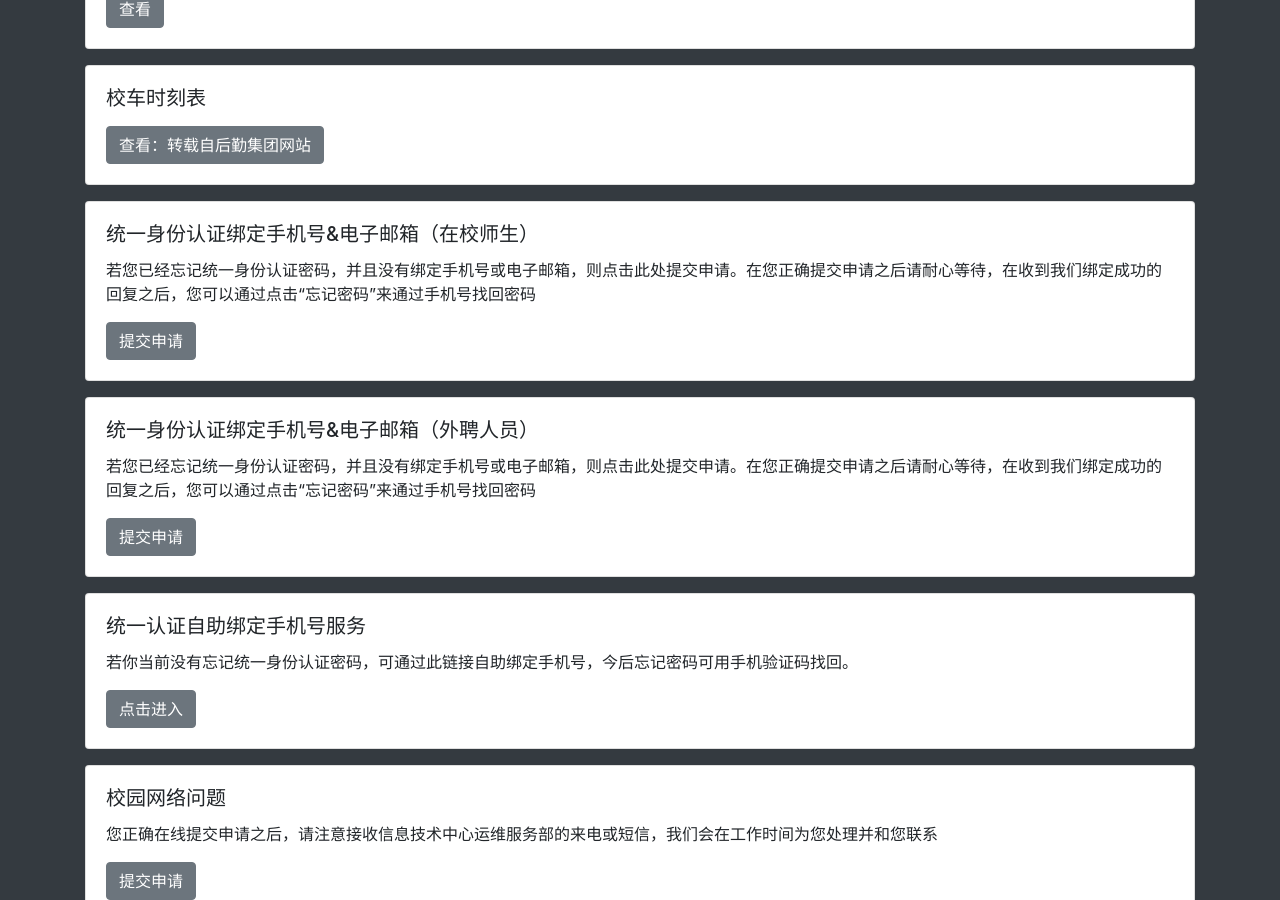
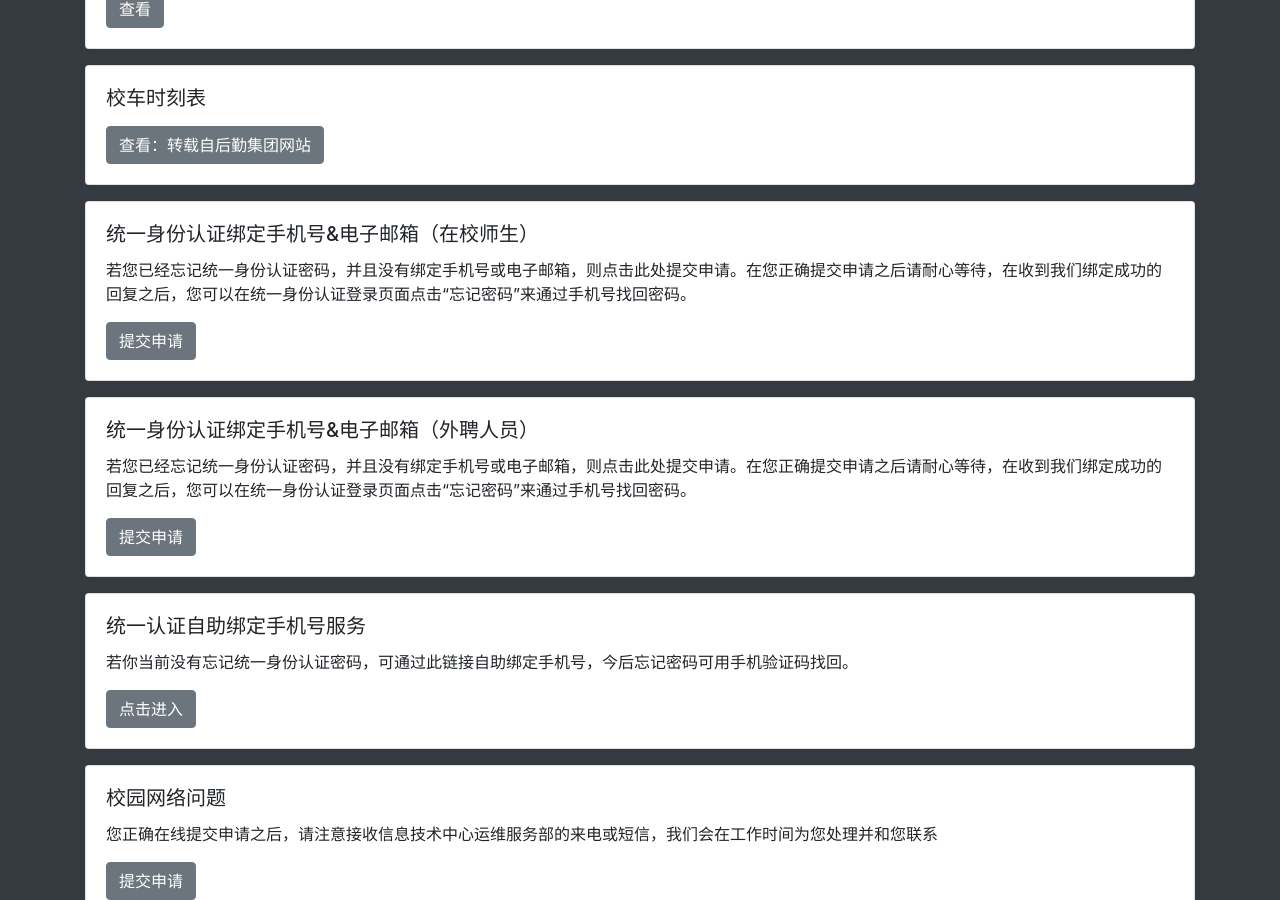
Before and after one commit to YNUOMS/ynuoms.github.io, a Jekyll site: the page built from index.html, in a window 1280 px wide and 900 px high, scrolled down 711 px. Built offline with Jekyll 4.4.1, drawn with Linux system fonts in a browser that asks for light colours; nearby versions of some CDN libraries; comment, search, counter and statistics services are not loaded.

Commit message:
Update services.yml

```diff
--- a/_data/services.yml
+++ b/_data/services.yml
@@ -12,12 +12,12 @@
   label: 查看：转载自后勤集团网站
 
 - name: 统一身份认证绑定手机号&电子邮箱（在校师生）
-  description: 若您已经忘记统一身份认证密码，并且没有绑定手机号或电子邮箱，则点击此处提交申请。在您正确提交申请之后请耐心等待，在收到我们绑定成功的回复之后，您可以通过点击“忘记密码”来通过手机号找回密码
+  description: 若您已经忘记统一身份认证密码，并且没有绑定手机号或电子邮箱，则点击此处提交申请。在您正确提交申请之后请耐心等待，在收到我们绑定成功的回复之后，您可以在统一身份认证登录页面点击“忘记密码”来通过手机号找回密码。
   url: https://jiandaoyun.com/f/5b0e4413b49386633741c1f6
   label: 提交申请
 
 - name: 统一身份认证绑定手机号&电子邮箱（外聘人员）
-  description: 若您已经忘记统一身份认证密码，并且没有绑定手机号或电子邮箱，则点击此处提交申请。在您正确提交申请之后请耐心等待，在收到我们绑定成功的回复之后，您可以通过点击“忘记密码”来通过手机号找回密码
+  description: 若您已经忘记统一身份认证密码，并且没有绑定手机号或电子邮箱，则点击此处提交申请。在您正确提交申请之后请耐心等待，在收到我们绑定成功的回复之后，您可以在统一身份认证登录页面点击“忘记密码”来通过手机号找回密码。
   url: https://jiandaoyun.com/f/5b0e47df54138a7e02de04e2
   label: 提交申请
 
```
